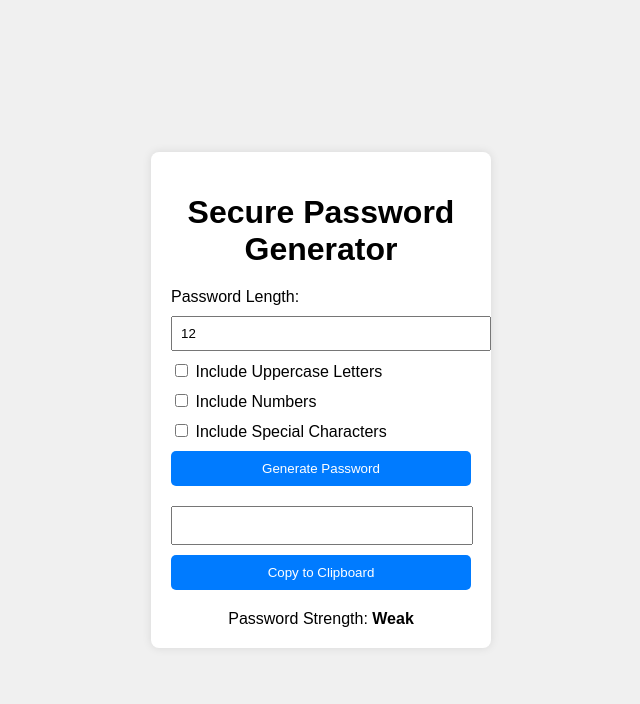
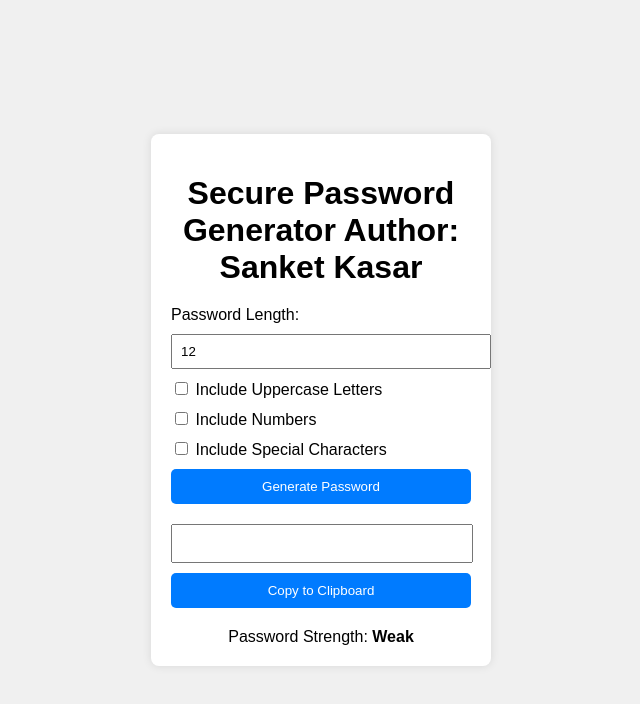
Before and after one commit to TechWithSanket/Idol_Project_pwd_gen, a plain HTML site: page index.html in a window 1280 px wide. Shown: the whole page, without its empty margins (319-959 px from the left). Drawn offline with Linux system fonts and the light colour scheme.

Commit message:
Update index.html

```diff
--- a/index.html
+++ b/index.html
@@ -8,7 +8,7 @@
 </head>
 <body>
     <div class="container">
-        <h1>Secure Password Generator</h1>
+        <h1>Secure Password Generator Author: Sanket Kasar </h1>
         <div class="settings">
             <label for="length">Password Length:</label>
             <input type="number" id="length" min="8" max="128" value="12">
```
